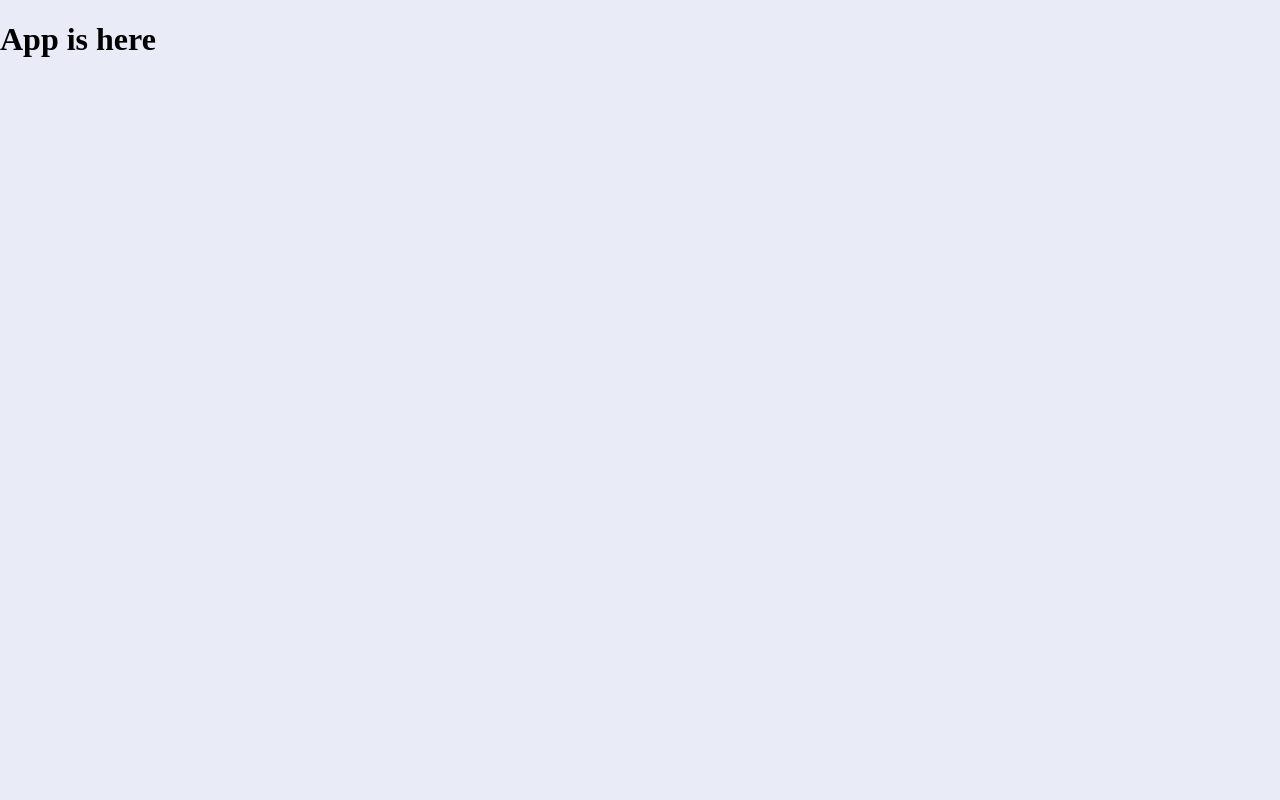
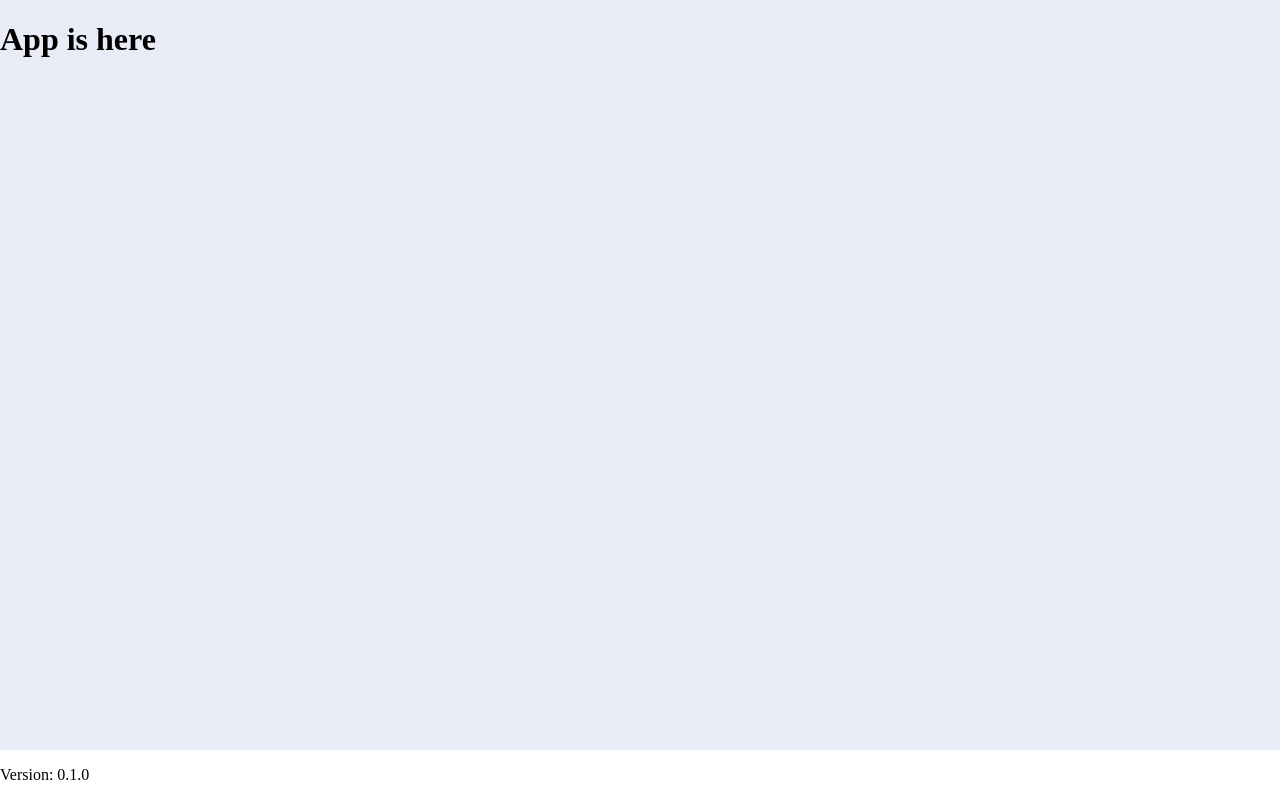
Before and after one commit to leeorf/hash-generator, a React app: page / in a window 1280 px wide. Built offline with nearby package versions, Linux system fonts and the light colour scheme.

Commit message:
feat: add Footer showing software version

```diff
--- a/src/components/App/App.tsx
+++ b/src/components/App/App.tsx
@@ -1,3 +1,5 @@
+import { Footer } from '@/components/Footer';
+
 import * as S from './styles';
 
 export const App = () => {
@@ -7,6 +9,7 @@ export const App = () => {
       <S.Content>
         <h1>App is here</h1>
       </S.Content>
+      <Footer />
     </>
   );
 };
--- /dev/null
+++ b/src/components/Footer/Footer.tsx
@@ -0,0 +1,14 @@
+import { version } from '@package';
+import { TestID } from '@/constants';
+
+import * as S from './styles';
+
+export const Footer = () => {
+  return (
+    <S.Footer>
+      <p>
+        Version: <span data-testid={TestID.VERSION}>{version}</span>
+      </p>
+    </S.Footer>
+  );
+};
--- /dev/null
+++ b/src/components/Footer/index.ts
@@ -0,0 +1 @@
+export { Footer } from './Footer';
--- /dev/null
+++ b/src/components/Footer/styles.ts
@@ -0,0 +1,5 @@
+import styled from 'styled-components';
+
+export const Footer = styled.footer`
+  background: white;
+`;
--- a/src/constants.ts
+++ b/src/constants.ts
@@ -1,3 +1,3 @@
 export const TestID = {
-  APP_GRETTING: 'greeting',
+  VERSION: 'version',
 };
```
